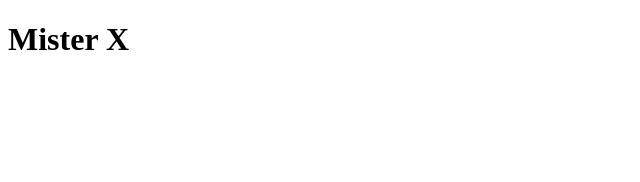
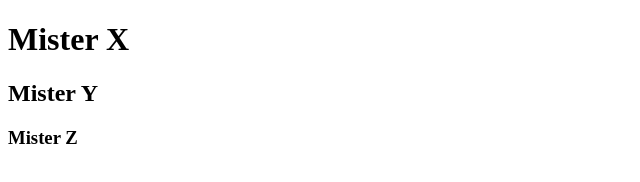
Before and after one commit to willydelerue/Personnal, a plain HTML site: page index.html in a window 1280 px wide. Shown: the whole page, without its empty margins (0-640 px from the left). Drawn offline with Linux system fonts and the light colour scheme.

Commit message:
first commit

```diff
--- a/index.html
+++ b/index.html
@@ -7,5 +7,7 @@
 </head>
 <body>
     <h1>Mister X</h1>
+    <h2>Mister Y</h2>
+    <h3>Mister Z</h3>
 </body>
 </html>
```
